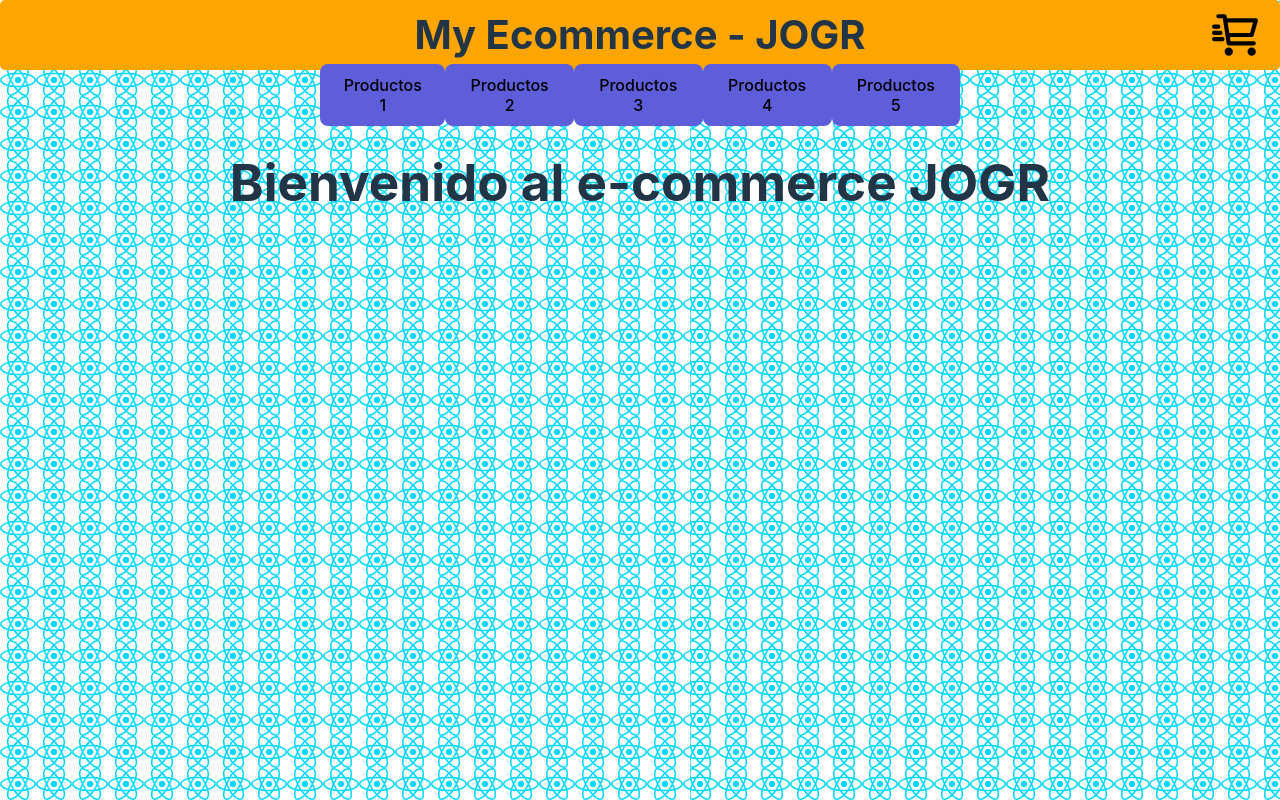
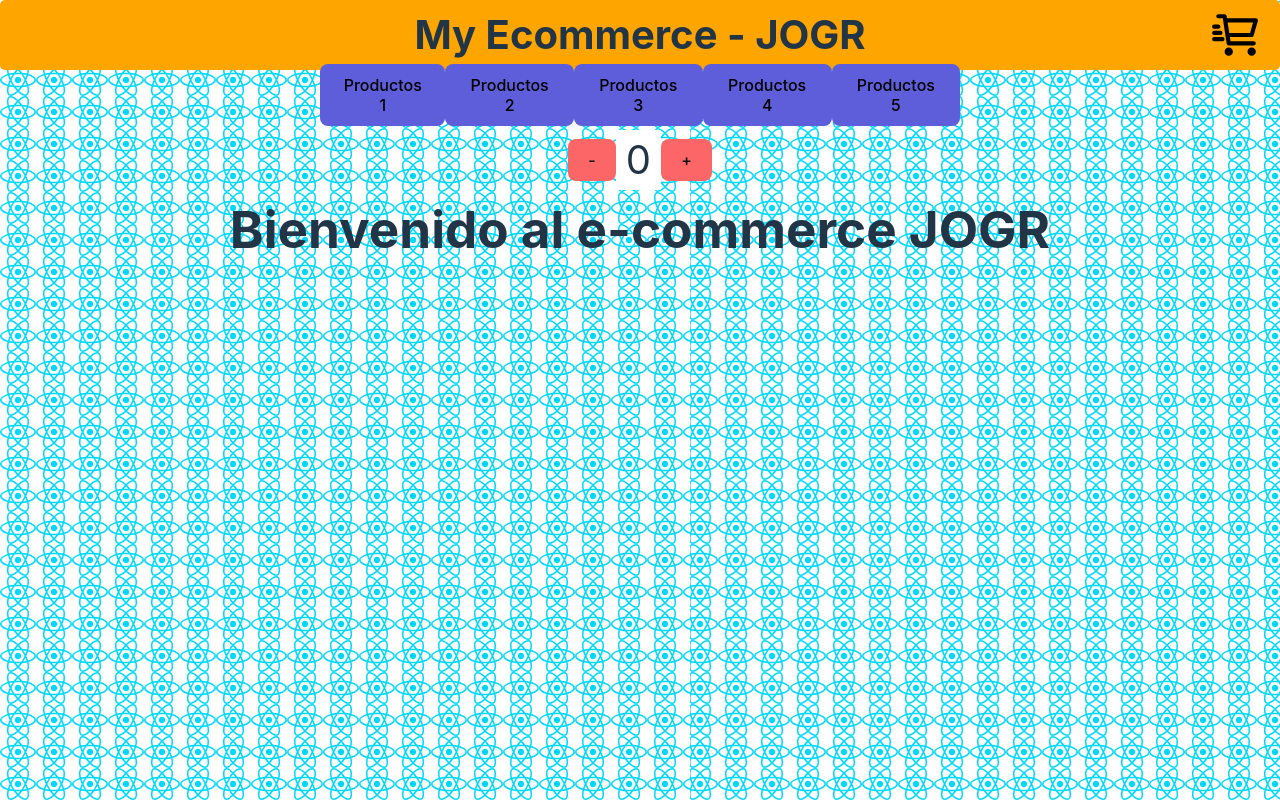
Before and after one commit to omaarguzman/mi-ecommerce, a React (Vite) app: page / in a window 1280 px wide. Built offline with nearby package versions, Linux system fonts and the light colour scheme.

Commit message:
Agregando contador al proyecto

```diff
--- a/src/App.jsx
+++ b/src/App.jsx
@@ -1,12 +1,14 @@
 import './App.css'
 import { NavBar } from './components/NavBar/NavBar'
 import { ItemListContainer } from './components/ItemListContainer/ItemListContainer'
+import { ItemCount } from './components/Itemcount/ItemCount'
 
 function App() {
 
   return (
     <>
       <NavBar />
+      <ItemCount />
       <ItemListContainer greeting={"Bienvenido al e-commerce JOGR"}/>
     </>
   )
--- /dev/null
+++ b/src/components/ItemListContainer/ItemListContainer.css
@@ -0,0 +1,3 @@
+h1 {
+    margin: 1px;
+}
--- a/src/components/ItemListContainer/ItemListContainer.jsx
+++ b/src/components/ItemListContainer/ItemListContainer.jsx
@@ -1,7 +1,10 @@
+ import React from 'react'
+ import "./ItemListContainer.css"
+
  export const ItemListContainer = ({greeting}) => {
 
     return (
-        <div>
+        <div className='contenedorILC'>
             <h1>{greeting}</h1>
         </div>
     )
--- /dev/null
+++ b/src/components/Itemcount/ItemCount.css
@@ -0,0 +1,14 @@
+p {
+    font-size: 40px;
+    margin: 0;
+    padding:0 10px;
+    background-color: white;
+}
+
+.contenedorIC {
+    display: flex;
+    height: 10vh;
+    width: 100vw;
+    justify-content: center;
+    align-items: center;
+}
--- /dev/null
+++ b/src/components/Itemcount/ItemCount.jsx
@@ -0,0 +1,26 @@
+import React from "react";
+import { useEffect } from "react";
+import { Button } from '../NavBar/Button'
+import "./ItemCount.css";
+
+export const ItemCount = () => {
+  let valor = 0;
+
+  const restar = () => {
+    console.log("Se está ejecutando restar");
+    valor -= 1;
+  };
+
+  const sumar = () => {
+    console.log("Se está ejecutando sumar");
+    valor += 1;
+  };
+
+  return (
+    <div className="contenedorIC">
+      <Button nombre="botonIC" texto="-" funcion={restar}/>
+      <p> {valor} </p>
+      <Button nombre="botonIC" texto="+" funcion={sumar}/>
+    </div>
+  );
+};
--- /dev/null
+++ b/src/components/NavBar/Button.css
@@ -0,0 +1,7 @@
+.botonNavBar {
+    background-color: rgb(94, 94, 218);
+}
+
+.botonIC {
+    background-color: rgb(253, 102, 102);
+}
--- /dev/null
+++ b/src/components/NavBar/Button.jsx
@@ -0,0 +1,9 @@
+import React from 'react'
+import './Button.css'
+
+export const Button = ({texto, nombre, funcion}) => {
+
+  return (
+    <button className={nombre} onClick={funcion}>{texto}</button>
+  )
+}
--- a/src/components/NavBar/NavBar.jsx
+++ b/src/components/NavBar/NavBar.jsx
@@ -1,5 +1,6 @@
 import "./NavBar.css"
 import { CartWidget } from "../CartWidget/CartWidget"
+import { Button } from "./Button"
 
 export const NavBar = () => {
 
@@ -30,11 +31,11 @@
                 <CartWidget />
             </div>
             <div className="botones">
-                <button className="boton" onClick={hizoClick1}>Productos 1</button>
-                <button className="boton" onClick={hizoClick2}>Productos 2</button>
-                <button className="boton" onClick={hizoClick3}>Productos 3</button>
-                <button className="boton" onClick={hizoClick4}>Productos 4</button>
-                <button className="boton" onClick={hizoClick5}>Productos 5</button>
+                <Button nombre="botonNavBar" texto="Productos 1" funcion={hizoClick1} />
+                <Button nombre="botonNavBar" texto="Productos 2" funcion={hizoClick2} />
+                <Button nombre="botonNavBar" texto="Productos 3" funcion={hizoClick3} />
+                <Button nombre="botonNavBar" texto="Productos 4" funcion={hizoClick4} />
+                <Button nombre="botonNavBar" texto="Productos 5" funcion={hizoClick5} />
             </div>
         </nav>
     )
```
